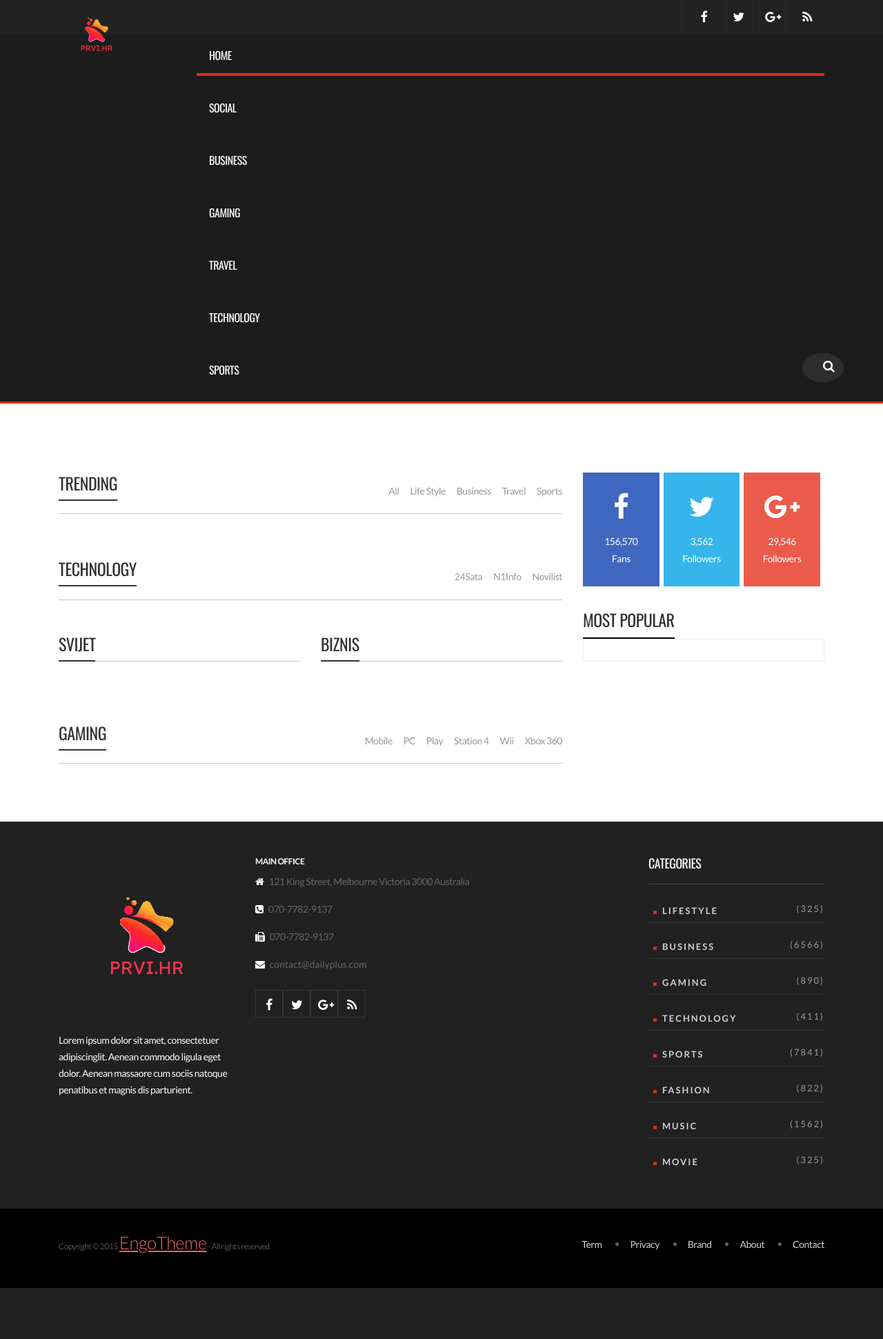
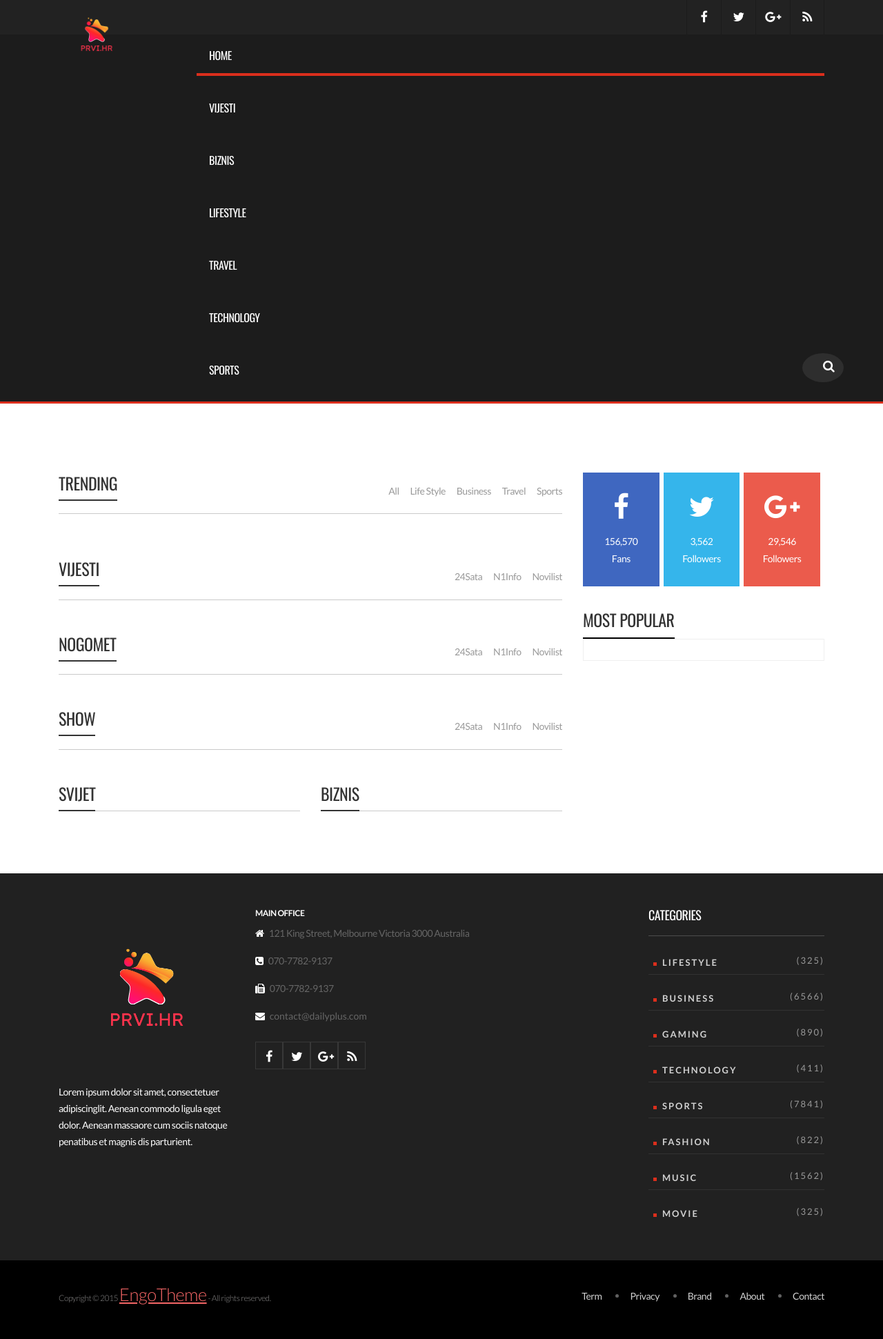
Before and after one commit to krazyyyy/newsportal, a Django app: template frontend/templates/frontend/index.html in a window 1280 px wide. Shown: the whole page at 69% size. Before the commit the page ends 1867 px from the top, so only its background shows below. Run offline with Django 3.2, Linux system fonts and the light colour scheme; the template is opened without the code that fills it, so the values that code supplies are empty; some libraries are stand-ins or nearby versions.

Commit message:
design edits

```diff
--- a/frontend/templates/frontend/category.html
+++ b/frontend/templates/frontend/category.html
@@ -74,7 +74,7 @@
                 home_head.innerHTML += `
                     <div class="col-md-4 col-sm-4">
                     <div class="post-item ver1 cat-3 overlay">
-                        <a class="images" href="#" title="images"><img style="    height: 339px !important; width: 100%;" class='img-responsive' src="${info[i]['img']}" alt="${info[i]['title']}"></a>
+                        <a class="images" href="#" title="images"><img style="    height: 310px !important; width: 100%;" class='img-responsive' src="${info[i]['img']}" alt="${info[i]['title']}"></a>
                         <div class="text">
                             <h2><a href="${info[i]['link']}" title="title">${info[i]['title']}</a></h2>
                             <p></p>
--- a/frontend/templates/frontend/header.html
+++ b/frontend/templates/frontend/header.html
@@ -39,13 +39,13 @@
 
             </li>
             <li class="level1 hover-menu">
-                <a href="{% url 'category' 'social' %}" title="Social">Social</a>
+                <a href="{% url 'category' 'Vijesti' %}" title="Social">Vijesti</a>
             </li>
             <li class="level1 hover-menu">
-                <a href="{% url 'category' 'Biznis' %}" title="BUSINESS">BUSINESS</a>
+                <a href="{% url 'category' 'Biznis' %}" title="BUSINESS">Biznis</a>
             </li>
             <li class="level1 hover-menu">
-                <a href="#" title="GAMING">GAMING</a>
+                <a href="{% url 'category' 'Lifestyle' %}" title="Lifestyle">Lifestyle</a>
             </li>
             <li class="level1 hover-menu">
                 <a href="{% url 'category' 'Hrvatska' %}" title="TRAVEL">TRAVEL</a>
--- a/frontend/templates/frontend/index.html
+++ b/frontend/templates/frontend/index.html
@@ -51,7 +51,7 @@
             </div>
 
             <div class="title-v1">
-                <h3>TECHNOLOGY</h3>
+                <h3>Vijesti</h3>
                 <div class="orther-link">
                     <ul>
                         <li><a href="#" title="Cars">24Sata</a></li>
@@ -62,9 +62,45 @@
                 </div>
             </div>
 
-            <div class="technnology box space-30">
+            <div class="vijesti technnology box space-30">
 
             </div>
+
+            <div class="title-v1">
+                <h3>Nogomet</h3>
+                <div class="orther-link">
+                    <ul>
+                        <li><a href="#" title="Cars">24Sata</a></li>
+                        <li><a href="#" title="Developers">N1Info</a></li>
+                        <li><a href="#" title="Gears">Novilist</a></li>
+
+                    </ul>
+                </div>
+            </div>
+
+            <div id="Nogomet" class="technnology box space-30">
+
+            </div>
+
+
+
+            <div class="title-v1">
+                <h3>Show</h3>
+                <div class="orther-link">
+                    <ul>
+                        <li><a href="#" title="Cars">24Sata</a></li>
+                        <li><a href="#" title="Developers">N1Info</a></li>
+                        <li><a href="#" title="Gears">Novilist</a></li>
+
+                    </ul>
+                </div>
+            </div>
+
+            <div id="tech_box" class="technnology box space-30">
+
+            </div>
+
+
 
 
             <div class="box">
@@ -74,10 +110,7 @@
                             <h3>Svijet</h3>
                         </div>
                         <!-- End tile -->
-                        <div class="box size-18 space-30 Svijet">
 
-                            <!-- End item -->
-                        </div>
                         <!-- End box -->
                         <div class="row size-16 Svijet_16">
 
@@ -89,10 +122,7 @@
                             <h3>Biznis</h3>
                         </div>
                         <!-- End tile -->
-                        <div class="box space-30 size-18 Biznis">
 
-                            <!-- End item -->
-                        </div>
                         <!-- End box -->
                         <div class="row size-16 Bizniz_16">
 
@@ -102,32 +132,7 @@
                 </div>
             </div>
 
-            <div class="title-v1">
-                <h3>GAMING</h3>
-                <div class="orther-link">
-                    <ul>
-                        <li><a href="#" title="Mobile">Mobile</a></li>
-                        <li><a href="#" title="PC">PC</a></li>
-                        <li><a href="#" title="Play">Play</a></li>
-                        <li><a href="#" title="Station 4">Station 4</a></li>
-                        <li><a href="#" title="Wii">Wii</a></li>
-                        <li><a href="#" title="Xbox 360">Xbox 360</a></li>
-                    </ul>
-                </div>
-            </div>
-            <!-- End tile -->
-            <div class="gaming box space-30">
-                <div class="row">
-                    <div class="col-md-6 footer_news">
 
-                        <!-- End item -->
-                    </div>
-                    <div class="col-md-6 w_100 footer_details">
-
-                        <!-- End item -->
-                    </div>
-                </div>
-            </div>
 
         </div>
 
@@ -297,7 +302,49 @@
         .then(response => response.json())
         .then(data => {
             info = data['feed']
-            home_head = document.querySelector(".technnology")
+            home_head = document.querySelector("#tech_box")
+            for ( var i = 0; i < info.length; i ++) {
+            home_head.innerHTML += `
+            <div class="post-item ver2">
+                    <a class="images" href="${info[i]['link']}" title="images"><img class='img-responsive' src="${info[i]['img']}" alt="${info[i]['title']}"></a>
+                    <div class="text">
+                        <h2><a href="${info[i]['link']}" title="title">${info[i]['title']}</a></h2>
+                        <div class="tag">
+                            <p class="date"> ${info[i]['source']} prije ${info[i]['pub_date']}</p>
+
+                        </div>
+                        <a class="read-more" href="${info[i]['link']}" title="readMore">Read More</a>
+                    </div>
+                </div>
+            `
+            }
+        })
+        fetch(`rss/randomNewsCategory/4/Nogomet`)
+        .then(response => response.json())
+        .then(data => {
+            info = data['feed']
+            home_head = document.querySelector("#Nogomet")
+            for ( var i = 0; i < info.length; i ++) {
+            home_head.innerHTML += `
+            <div class="post-item ver2">
+                    <a class="images" href="${info[i]['link']}" title="images"><img class='img-responsive' src="${info[i]['img']}" alt="${info[i]['title']}"></a>
+                    <div class="text">
+                        <h2><a href="${info[i]['link']}" title="title">${info[i]['title']}</a></h2>
+                        <div class="tag">
+                            <p class="date"> ${info[i]['source']} prije ${info[i]['pub_date']}</p>
+
+                        </div>
+                        <a class="read-more" href="${info[i]['link']}" title="readMore">Read More</a>
+                    </div>
+                </div>
+            `
+            }
+        })
+        fetch(`rss/randomNewsCategory/4/vijesti`)
+        .then(response => response.json())
+        .then(data => {
+            info = data['feed']
+            home_head = document.querySelector(".vijesti")
             for ( var i = 0; i < info.length; i ++) {
             home_head.innerHTML += `
             <div class="post-item ver2">
@@ -376,7 +423,7 @@
             for ( var i = 0; i < info.length; i ++) {
             home_head.innerHTML += `
             <div class="col-md-6 col-sm-6 space-30">
-                        <div class="post-item ver4 overlay-v2 cat-4">
+                        <div class="post-item ver4 overlay-v2 cat-4" style="height: 210px; overflow: hidden;">
                             <a class="images" href="${info[i]['link']}" title="images"><img class='img-responsive' src="${info[i]['img']}" alt="${info[i]['title']}"></a>
                             <div class="text">
                                 <span class="lable">${info[i]['category']}</span>
@@ -402,7 +449,7 @@
             home_head.innerHTML += `
             <div class="col-md-4 col-sm-4">
             <div class="post-item ver1 cat-3 overlay">
-                <a class="images" href="#" title="images"><img style="    height: 339px !important; width: 100%;" class='img-responsive' src="${info[i]['img']}" alt="${info[i]['title']}"></a>
+                <a class="images" href="#" title="images"><img style="    height:310px !important; width: 100%;" class='img-responsive' src="${info[i]['img']}" alt="${info[i]['title']}"></a>
                 <div class="text">
                     <h2><a href="${info[i]['link']}" title="title">${info[i]['title']}</a></h2>
                     <p></p>
@@ -429,7 +476,7 @@ function getByCategory(cat) {
             for ( var i = 0; i < info.length; i ++) {
             home_head.innerHTML += `
             <div class="col-md-6 col-sm-6 space-30">
-                        <div class="post-item ver4 overlay-v2 cat-4">
+                        <div class="post-item ver4 overlay-v2 cat-4" style="height: 210px; overflow: hidden;">
                             <a class="images" href="${info[i]['link']}" title="images"><img class='img-responsive' src="${info[i]['img']}" alt="${info[i]['title']}"></a>
                             <div class="text">
                                 <span class="lable">${info[i]['category']}</span>
@@ -460,7 +507,7 @@ function randomCategory() {
             for ( var i = 0; i < info.length; i ++) {
             home_head.innerHTML += `
             <div class="col-md-6 col-sm-6 space-30">
-                        <div class="post-item ver4 overlay-v2 cat-4">
+                        <div class="post-item ver4 overlay-v2 cat-4" style="height: 210px; overflow: hidden;">
                             <a class="images" href="${info[i]['link']}" title="images"><img class='img-responsive' src="${info[i]['img']}" alt="${info[i]['title']}"></a>
                             <div class="text">
                                 <span class="lable">${info[i]['category']}</span>
```
